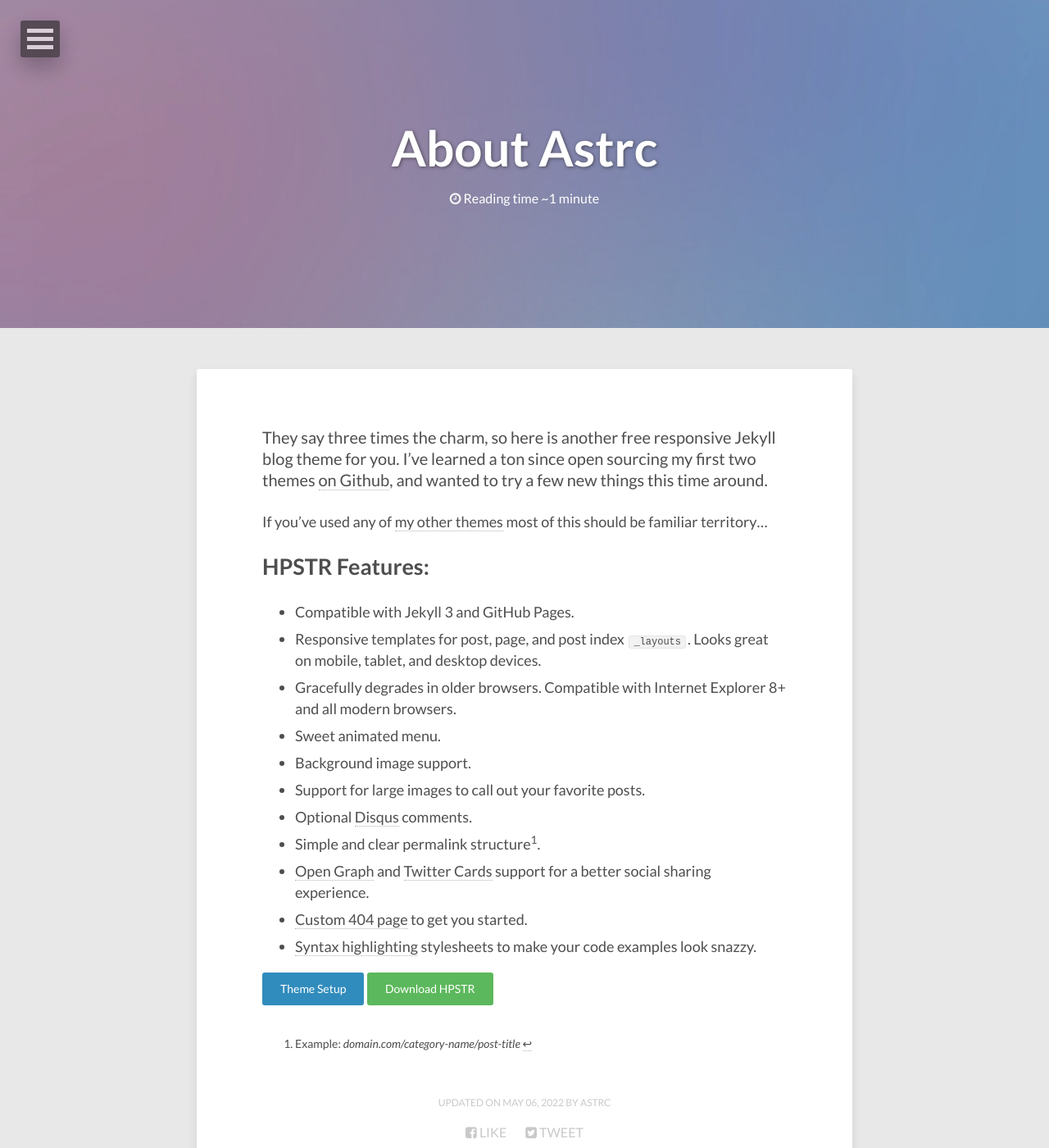
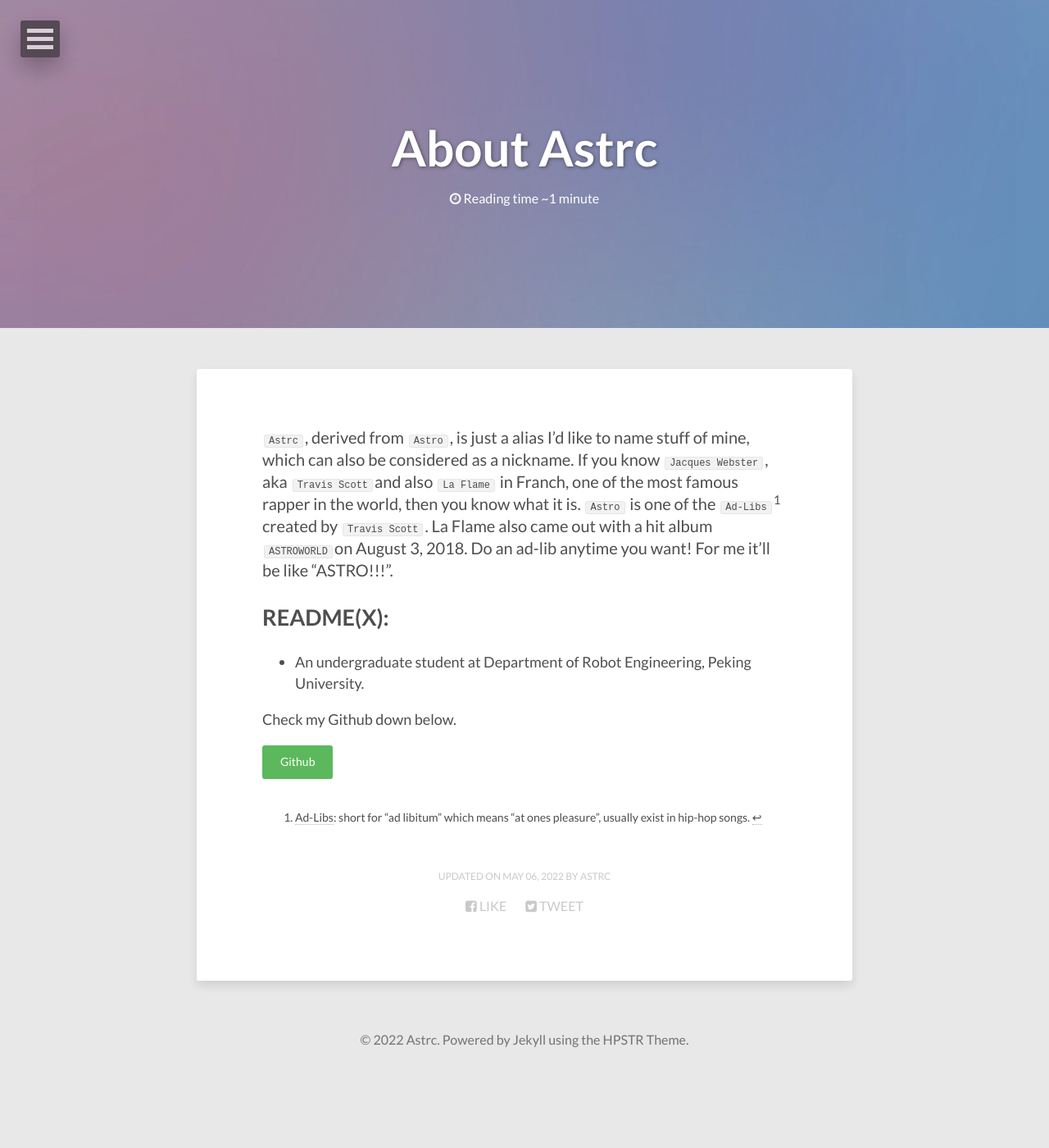
Before and after one commit to lucameng/lucameng.github.io, a Jekyll site: the page built from about/index.md, in a window 1280 px wide and 1400 px high. Shown: the whole window at 82% size. Built offline with Jekyll 4.4.1, drawn with Linux system fonts in a browser that asks for light colours; nearby versions of some CDN libraries.

Commit message:
add about

```diff
--- a/about/index.md
+++ b/about/index.md
@@ -7,30 +7,16 @@ comments: true
 modified: 2022-05-06
 ---
 
+`Astrc`, derived from `Astro`, is just a alias I'd like to name stuff of mine, which can also be considered as a nickname. If you know `Jacques Webster`, aka `Travis Scott`and also `La Flame` in Franch, one of the most famous rapper in the world, then you know what it is.
+`Astro` is one of the `Ad-Libs`[^1] created by `Travis Scott`. La Flame also came out with a hit album `ASTROWORLD`on August 3, 2018.
+Do an ad-lib anytime you want! For me it'll be like "ASTRO!!!".
 
 
+## README(X):
 
+* An undergraduate student at Department of Robot Engineering, Peking University.
 
+Check my Github down below.
+<div markdown="0"><a href="https://github.com/lucameng/" class="btn btn-success">Github</a></div>
 
-
-They say three times the charm, so here is another free responsive Jekyll blog theme for you. I've learned a ton since open sourcing my first two themes [on Github](http://github.com/mmistakes), and wanted to try a few new things this time around.
-
-If you've used any of [my other themes](http://mademistakes.com/work/jekyll-themes/) most of this should be familiar territory...
-
-## HPSTR Features:
-
-* Compatible with Jekyll 3 and GitHub Pages.
-* Responsive templates for post, page, and post index `_layouts`. Looks great on mobile, tablet, and desktop devices.
-* Gracefully degrades in older browsers. Compatible with Internet Explorer 8+ and all modern browsers.
-* Sweet animated menu.
-* Background image support.
-* Support for large images to call out your favorite posts.
-* Optional [Disqus](http://disqus.com) comments.
-* Simple and clear permalink structure[^1].
-* [Open Graph](https://developers.facebook.com/docs/opengraph/) and [Twitter Cards](https://dev.twitter.com/docs/cards) support for a better social sharing experience.
-* [Custom 404 page]({{ site.url }}/404.html) to get you started.
-* [Syntax highlighting]({{ site.url }}/code-highlighting-post/) stylesheets to make your code examples look snazzy.
-
-<div markdown="0"><a href="{{ site.url }}/theme-setup/" class="btn btn-info">Theme Setup</a> <a href="https://github.com/mmistakes/jekyll-theme-hpstr" class="btn btn-success">Download HPSTR</a></div>
-
-[^1]: Example: *domain.com/category-name/post-title*
+[^1]: [Ad-Libs](https://rhymemakers.com/rap-ad-libs/): short for "ad libitum" which means “at ones pleasure”, usually exist in hip-hop songs.
```
Also changed, not shown: _posts/2022-05-06-post-test.md (+1 -1 lines).
